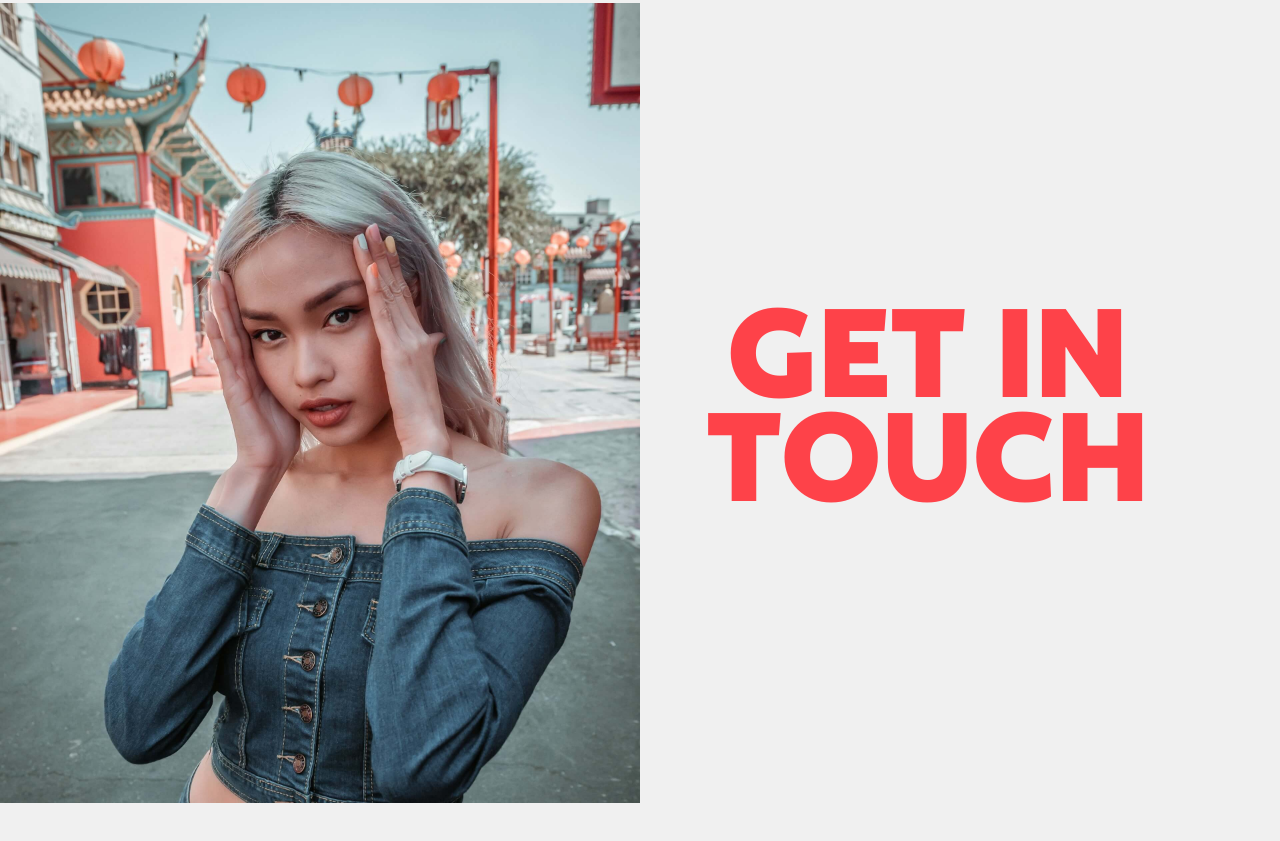
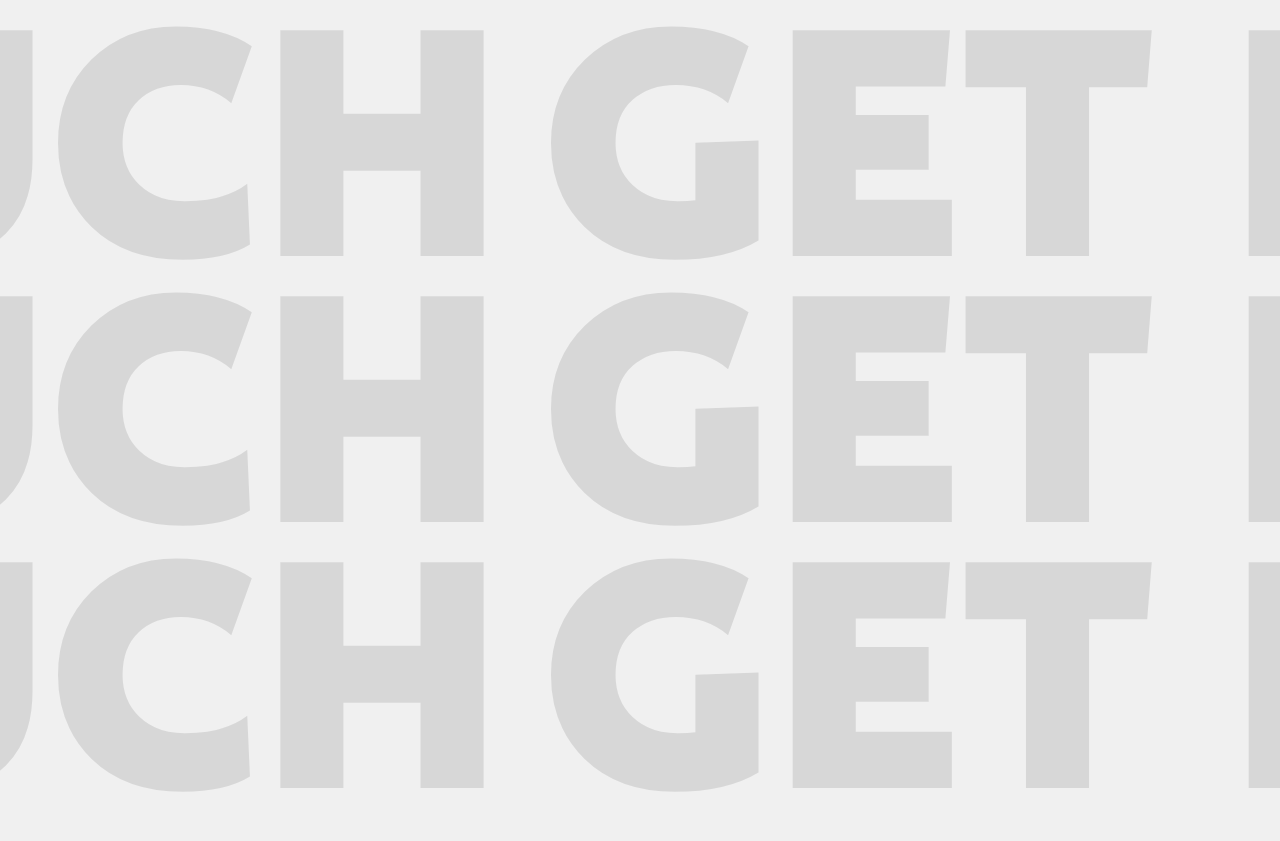
Before and after one commit to Elvira98701/Voyage, a website built with Vite: page index.html in a window 1280 px wide. Shown: the part 5103-5944 px from the top of the page. Built offline with nearby package versions, Linux system fonts and the light colour scheme; some packages are replaced by stand-ins of ours.

Commit message:
Update contact section

```diff
--- a/index.html
+++ b/index.html
@@ -392,9 +392,32 @@
         </div>
       </section>
 
-      <section class="contact" id="contact">
-        <h2 class="contact__title">Get in touch</h2>
-        <div class="contact__inner">
+      <section class="contact">
+        <h2 class="visually-hidden">Get in touch</h2>
+        <div class="contact__parallax">
+          <div class="contact__container">
+            <div class="contact__row">
+              <span>Get&nbsp;in&nbsp;touch</span>
+              <span>Get&nbsp;in&nbsp;touch</span>
+              <span>Get&nbsp;in&nbsp;touch</span>
+            </div>
+          </div>
+          <div class="contact__container">
+            <div class="contact__row">
+              <span>Get&nbsp;in&nbsp;touch</span>
+              <span>Get&nbsp;in&nbsp;touch</span>
+              <span>Get&nbsp;in&nbsp;touch</span>
+            </div>
+          </div>
+          <div class="contact__container">
+            <div class="contact__row">
+              <span>Get&nbsp;in&nbsp;touch</span>
+              <span>Get&nbsp;in&nbsp;touch</span>
+              <span>Get&nbsp;in&nbsp;touch</span>
+            </div>
+          </div>
+        </div>
+        <div class="contact__inner" id="contact">
           <p class="contact__description">
             Reach out
             <a class="contact__link" href="mailto:hi@voyage.studio"
--- a/src/js/contact.js
+++ b/src/js/contact.js
@@ -1,4 +1,5 @@
 import gsap from "gsap";
+import { parallaxRows } from "./helpers";
 
 export const initContactSectionAnimations = () => {
   const tl = gsap.timeline({
@@ -22,4 +23,6 @@ export const initContactSectionAnimations = () => {
     .addLabel("bottom")
     .from(".contact__description", { y: 100, opacity: 0 })
     .addLabel("end");
+
+  parallaxRows(gsap, ".contact__container", ".contact__row");
 };
--- a/src/styles/_contact.scss
+++ b/src/styles/_contact.scss
@@ -1,33 +1,45 @@
 .contact {
     @include flex-center;
-    background: var(--color-light) url('../../public/images/contactBg.jpg') top left / 50% no-repeat;
+    background-color: var(--color-light);
     container-type: size;
     overflow: hidden;
     height: 100vh;
     width: 100vw;
     position: relative;
 
-    @media (max-width: 1050px) {
-        background: var(--color-light) url('../../public/images/contactBg.jpg') center / cover no-repeat;
+    &__parallax {
+        position: absolute;
+        top: 0;
+        left: 0;
+        width: 130%;
+        height: 100%;
+        display: flex;
+        flex-direction: column;
+        justify-content: center;
     }
 
-    &__title {
-        position: absolute;
-        top: 50%;
-        right: 5%;
-        transform: translate(5%, -50%);
-        text-transform: uppercase;
-        max-width: 50%;
-        font-size: var(--h2-large);
-        line-height: 0.7;
-        text-align: center;
-        color: var(--color-primary);
+    &__container {
+        position: relative;
+        width: 200%;
+        height: -webkit-max-content;
+        height: -moz-max-content;
+        height: max-content;
+    }
 
-        @media (max-width: 1050px) {
-            right: 0;
-            left: 0;
-            transform: translate(0, 50%);
-            max-width: 100%;
+    &__row {
+        width: 100%;
+        @include flex-center;
+        -moz-column-gap: 40px;
+        column-gap: 40px;
+        will-change: transform;
+
+        span {
+            font-weight: 700;
+            line-height: 0.7;
+            text-transform: uppercase;
+            color: var(--color-grey);
+            font-size: 380px;
+            pointer-events: none;
         }
     }
 
--- a/src/styles/_global.scss
+++ b/src/styles/_global.scss
@@ -99,10 +99,6 @@ a {
     }
 }
 
-.popup-opened {
-    overflow: hidden;
-}
-
 html.lenis,
 html.lenis body {
     height: auto;
```
